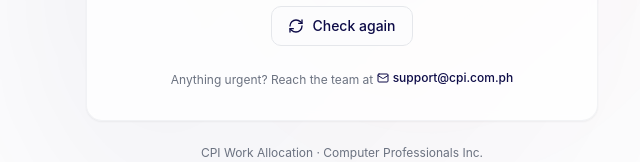
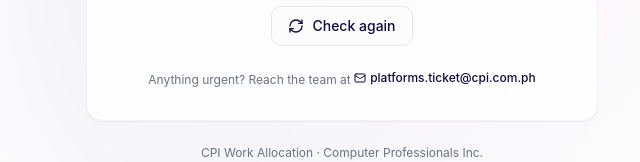
Before and after one commit to jmbmatibag/cpi-work-allocation-app, a React (Vite) app in the folder cpi-work-allocation-frontend/: page /maintenance in a window 1280 px wide. Shown: the part 480-642 px from the top of the page, without its empty margins (298-938 px from the left). Built offline with nearby package versions, Linux system fonts and the light colour scheme; the HTML template or start-up script is replaced by a standard one; what cpi-work-allocation-shared would draw is missing.

Commit message:
Added platforms.ticket@cpi.com.ph email

```diff
--- a/cpi-work-allocation-frontend/src/pages/Maintenance.tsx
+++ b/cpi-work-allocation-frontend/src/pages/Maintenance.tsx
@@ -6,7 +6,7 @@ import { useMaintenanceStatus } from "@/hooks/useMaintenanceStatus";
 
 // Shown as the "anything urgent" contact. Change this to whichever inbox
 // should field questions during a window.
-const SUPPORT_EMAIL = "support@cpi.com.ph";
+const SUPPORT_EMAIL = "platforms.ticket@cpi.com.ph";
 
 const DEFAULT_TITLE = "Scheduled Maintenance";
 const DEFAULT_MESSAGE =
```
